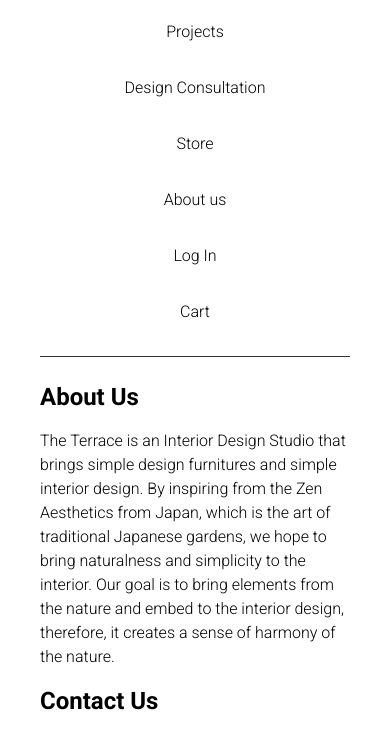
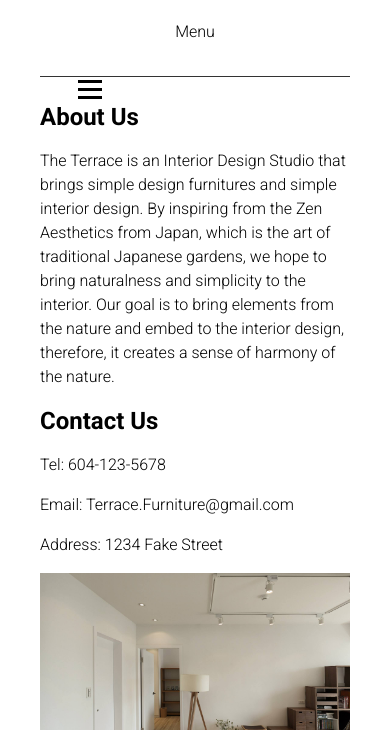
Before and after one commit to Anson515/iat339Project2, a plain HTML site: page templates/about.html in a window 390 px wide. Shown: the part 89-819 px from the top of the page. Drawn offline with Linux system fonts and the light colour scheme; some packages are replaced by stand-ins of ours.

Commit message:
added menu to all pages

```diff
--- a/templates/about.html
+++ b/templates/about.html
@@ -34,8 +34,13 @@
 
     </div>
 
+    <div class="ham"></div>
 
-  <nav class="grid">
+	<nav class="grid">
+	<div class="nav-toggle col-6of10Copy">
+		<a href="#" id="menuText">Menu</a>
+	</div>
+
 
         <div class="col-6of10">
           <a href="projects.html">Projects</a>
@@ -83,7 +88,8 @@
 	</body>
 
 
-
+	<script src="js/jquery.js"></script>
+	<script src="js/hamburger.js"></script>
 
 
 </html>
```
Also changed, not shown: templates/billing.html (+7 -2 lines), templates/consultation.html (+6 -2 lines), templates/login.html (+6 -3 lines), templates/project1.html (+6 -3 lines), templates/projects.html (+7 -0 lines), templates/reviewOrder.html (+6 -0 lines), templates/store.html (+6 -0 lines).
